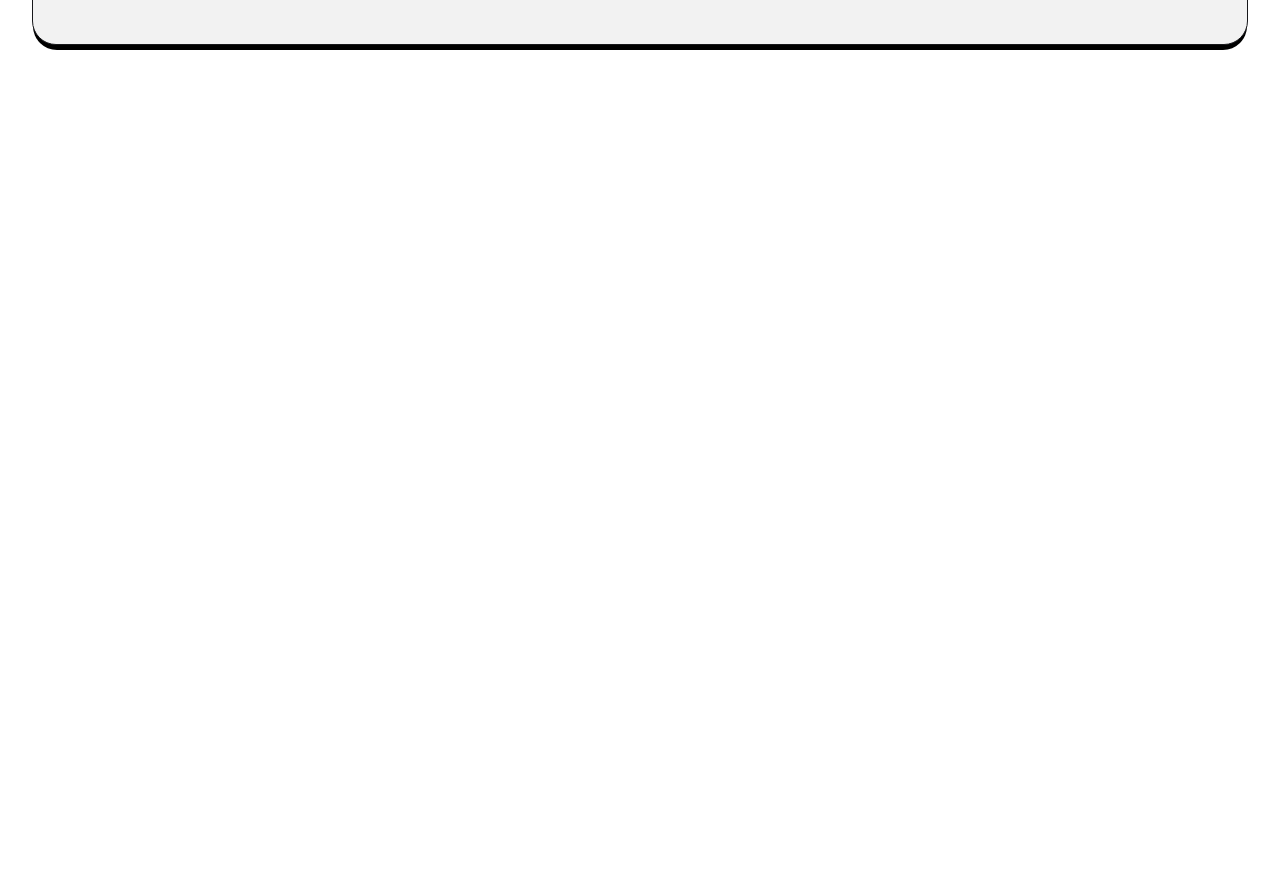
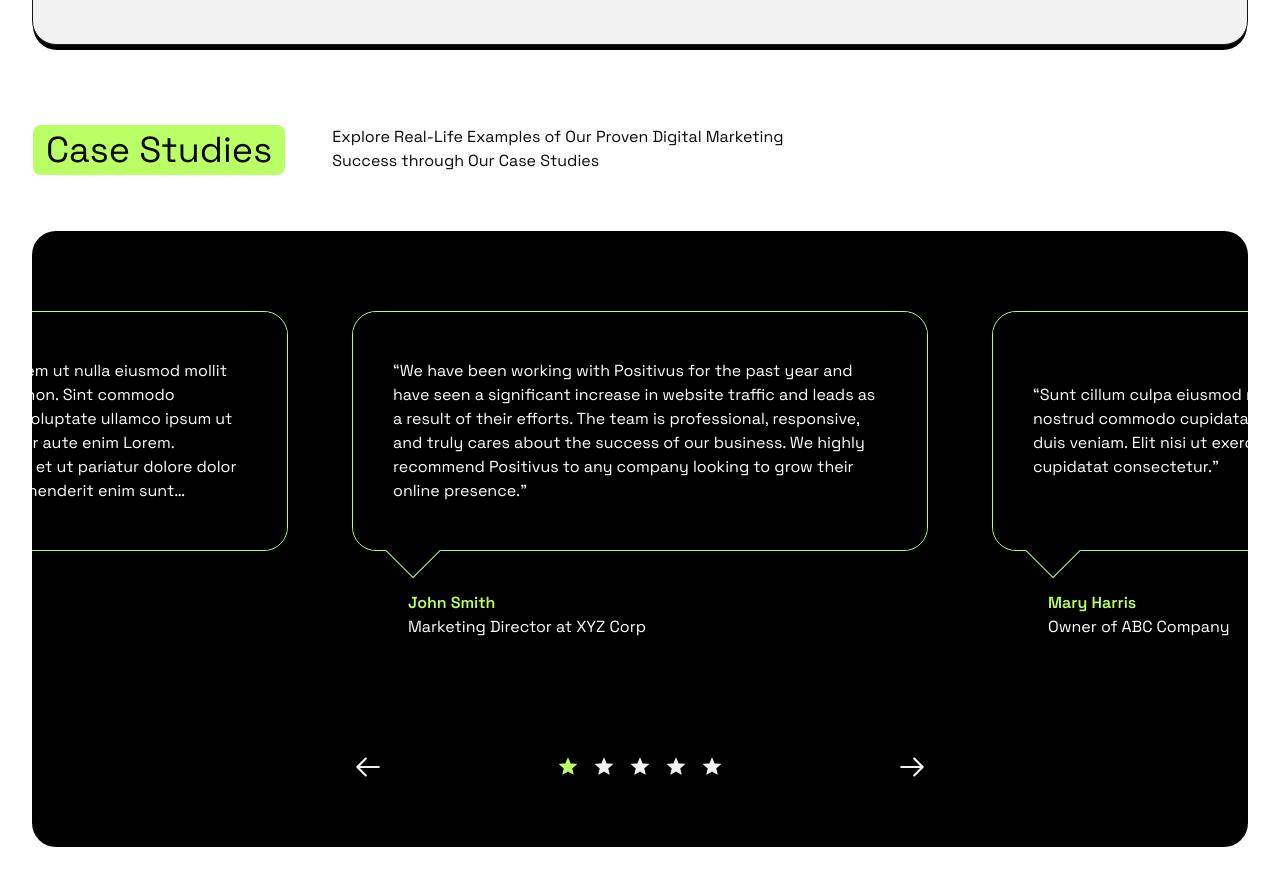
Before and after one commit to mamadOuologuem/hekima_frontend, a Next.js app: page / in a window 1280 px wide. Shown: the part 4280-5159 px from the top of the page. Before the commit the page ends 4357 px from the top, so only its background shows below. Built offline with nearby package versions, Linux system fonts and the light colour scheme.

Commit message:
feat(landing): add testimonials section

```diff
--- /dev/null
+++ b/src/features/landing/components/TestimonialsSection/TestimonialsSection.tsx
@@ -0,0 +1,121 @@
+'use client';
+
+import { StarFilledIcon, ArrowRightIcon, ArrowLeftIcon } from '@radix-ui/react-icons';
+import SectionTitle from '@/features/landing/components/SectionTitle';
+import { useState } from 'react';
+import { cn } from '@/lib/utils';
+
+const testimonials = [
+  {
+    author: 'John Smith',
+    position: 'Marketing Director at XYZ Corp',
+    testimonial:
+      'We have been working with Positivus for the past year and have seen a significant increase in website traffic and leads as a result of their efforts. The team is professional, responsive, and truly cares about the success of our business. We highly recommend Positivus to any company looking to grow their online presence.'
+  },
+  {
+    author: 'Mary Harris',
+    position: 'Owner of ABC Company',
+    testimonial:
+      'Sunt cillum culpa eiusmod mollit do ipsum. Sint eu sint nostrud nostrud commodo cupidatat excepteur ipsum veniam proident duis veniam. Elit nisi ut exercitation nostrud ex qui anim cupidatat consectetur.'
+  },
+  {
+    author: 'Sara Lee',
+    position: 'Tech Lead at Wright Inc',
+    testimonial:
+      'Do eu labore dolor amet sit quis consectetur laborum dolor laboris eiusmod. Ea deserunt consequat culpa esse Lorem laborum pariatur fugiat. Eu enim esse consequat fugiat nostrud excepteur veniam in. Cupidatat laboris incididunt ad tempor ea occaecat et consectetur aliquip. Tempor duis in in dolore voluptate. Exercitation sunt laboris duis amet quis et nisi consectetur consequat aliquip sit. Et quis ipsum do aliqua tempor aliquip reprehenderit irure occaecat.'
+  },
+  {
+    author: 'Alice Johnson',
+    position: 'Dr. at ABC Hospital',
+    testimonial:
+      'Minim velit voluptate officia eiusmod nostrud. Aute consectetur elit nisi adipisicing fugiat laborum ipsum anim et cillum non. Proident nostrud in sit occaecat et.'
+  },
+  {
+    author: 'Jane Doe',
+    position: 'CEO at ABC Inc',
+    testimonial:
+      'Laborum pariatur ea commodo Lorem ut nulla eiusmod mollit tempor cillum nulla proident Lorem non. Sint commodo occaecat dolore pariatur minim. Et voluptate ullamco ipsum ut in laboris veniam in magna excepteur aute enim Lorem. Reprehenderit mollit Lorem qui anim et ut pariatur dolore dolor magna eu. Do duis amet ea ad reprehenderit enim sunt consequat velit culpa velit amet anim non. Culpa enim aliquip ex est ex qui incididunt mollit sit aute exercitation. Irure aliqua Lorem veniam duis.'
+  }
+] as const;
+
+const TestimonialsSection = () => {
+  const [currentSelectedIndex, setCurrentSelectedIndex] = useState(0);
+
+  const visibileIndexes = [
+    getPreviousIndex(currentSelectedIndex, testimonials.length),
+    currentSelectedIndex,
+    getNextIndex(currentSelectedIndex, testimonials.length)
+  ];
+
+  const visibleTestimonials = visibileIndexes.map((index) => testimonials[index]);
+
+  const handleNext = () => {
+    setCurrentSelectedIndex((prev) => getNextIndex(prev, testimonials.length));
+  };
+
+  const handlePrevious = () => {
+    setCurrentSelectedIndex((prev) => getPreviousIndex(prev, testimonials.length));
+  };
+
+  return (
+    <section className="flex flex-col gap-y-14">
+      <SectionTitle
+        title="Case Studies"
+        subtitle={
+          <>
+            Explore Real-Life Examples of Our Proven Digital Marketing
+            <br />
+            Success through Our Case Studies
+          </>
+        }
+      />
+
+      <div className="flex flex-col items-center gap-y-28 overflow-hidden rounded-3xl bg-black pb-16 pt-20">
+        <div className="flex items-stretch justify-center gap-x-16 text-white">
+          {visibleTestimonials.map(({ author, position, testimonial }, index) => (
+            <div key={author} className={cn('hidden lg:block w-[36rem] shrink-0 space-y-3', index === 1 && 'block')}>
+              <div className="relative mb-10 h-60 rounded-3xl border border-secondary">
+                <div className="relative z-10 flex h-full rounded-3xl bg-black p-10">
+                  <p className="my-auto line-clamp-6">&ldquo;{testimonial}&rdquo;</p>
+                </div>
+                <div className="absolute -bottom-5 left-10 size-10 rotate-45 border border-secondary bg-black"></div>
+              </div>
+
+              <div className="ml-14 flex flex-col">
+                <p className="font-semibold text-secondary">{author}</p>
+                <p>{position}</p>
+              </div>
+            </div>
+          ))}
+        </div>
+        <div className="flex w-[36rem] items-center justify-between">
+          <button onClick={handlePrevious}>
+            <ArrowLeftIcon className="size-8 text-muted" />
+          </button>
+
+          <div className="flex justify-center gap-x-4">
+            {[...Array(testimonials.length).keys()].map((index) => (
+              <StarFilledIcon
+                key={index}
+                className={cn('size-5', currentSelectedIndex === index ? 'text-secondary' : 'text-muted')}
+              />
+            ))}
+          </div>
+          <button onClick={handleNext}>
+            <ArrowRightIcon className="size-8 text-muted" />
+          </button>
+        </div>
+      </div>
+    </section>
+  );
+};
+
+export default TestimonialsSection;
+
+const getPreviousIndex = (currentIndex: number, totalLength: number) => {
+  return currentIndex === 0 ? totalLength - 1 : currentIndex - 1;
+};
+
+const getNextIndex = (currentIndex: number, totalLength: number) => {
+  return currentIndex === totalLength - 1 ? 0 : currentIndex + 1;
+};
--- /dev/null
+++ b/src/features/landing/components/TestimonialsSection/index.ts
@@ -0,0 +1 @@
+export { default } from './TestimonialsSection';
--- a/src/features/landing/pages/LandingPage/LandingPage.tsx
+++ b/src/features/landing/pages/LandingPage/LandingPage.tsx
@@ -4,6 +4,7 @@ import ServiceListSection from '@/features/landing/components/ServiceListSection
 import ProposalSection from '@/features/landing/components/ProposalSection';
 import CaseStudiesSection from '@/features/landing/components/CaseStudiesSection';
 import WorkProcessSection from '@/features/landing/components/WorkProcessSection';
+import TestimonialsSection from '@/features/landing/components/TestimonialsSection';
 
 const LandingPage = () => {
   return (
@@ -14,6 +15,7 @@ const LandingPage = () => {
       <ProposalSection />
       <CaseStudiesSection />
       <WorkProcessSection />
+      <TestimonialsSection />
     </div>
   );
 };
```
